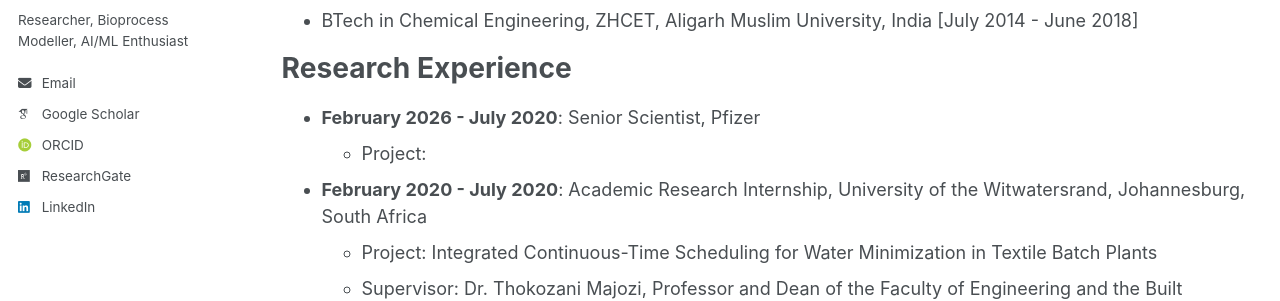
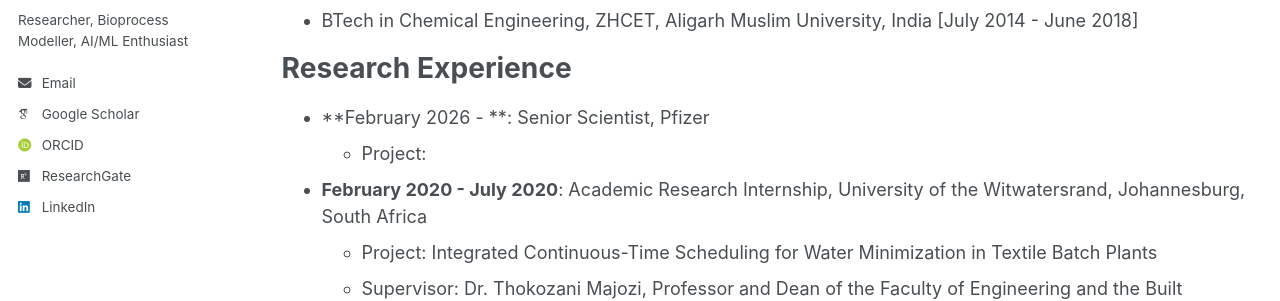
Before and after one commit to mdnasreiit/mdnasreiit.github.io, a Jekyll site: the page built from _pages/cv.md, in a window 1280 px wide and 1261 px high. Shown: the part 264-565 px from the top of the window. Built offline with Jekyll 4.4.1, drawn with Linux system fonts in a browser that asks for light colours; some web fonts are replaced.

Commit message:
Update employment dates for Senior Scientist position

```diff
--- a/_pages/cv.md
+++ b/_pages/cv.md
@@ -19,7 +19,7 @@ Education
 Research Experience
 ======
 
-* **February 2026 - July 2020**: Senior Scientist, Pfizer
+* **February 2026 - **: Senior Scientist, Pfizer
   * Project:  <br>
 
 
```
